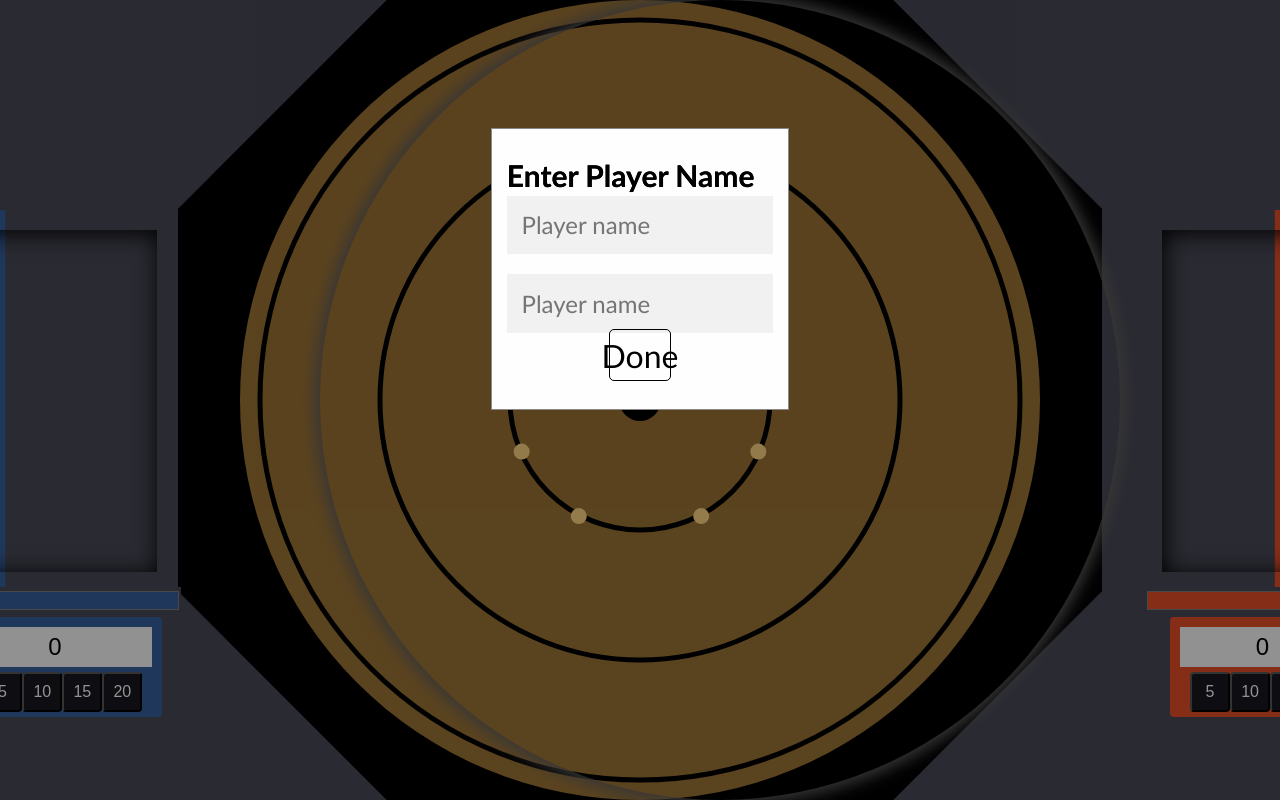
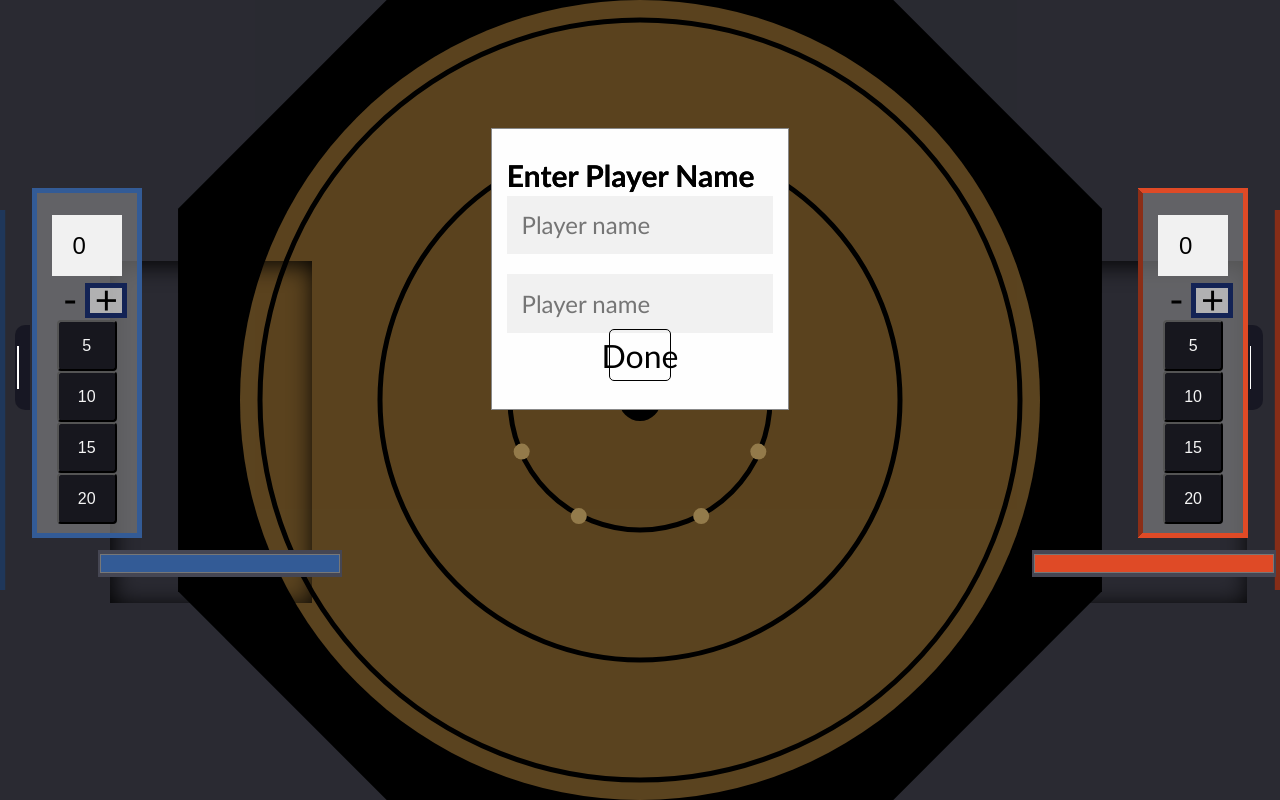
Before and after one commit to BenjiDalton/crokinole-game, an Angular app: page / in a window 1280 px wide. Built offline with nearby package versions, Linux system fonts and the light colour scheme.

Commit message:
scoreboard added to side of piece container

```diff
--- a/src/app/app.component.html
+++ b/src/app/app.component.html
@@ -18,9 +18,9 @@
 			{{ notification.message }}
 		</div>
 	</div>
+	<app-world></app-world>
 	<div class="game-area">
 		<!-- <div class="new-game-button" (click)="newGame()">new game</div> -->
-		<app-world></app-world>
 		<canvas #gameArea class="game-canvas"></canvas>
 	</div>
 </div>
--- a/src/app/services/game-state.service.ts
+++ b/src/app/services/game-state.service.ts
@@ -57,8 +57,6 @@ export class GameStateService {
 			});
 	}
 	public newGame(): void {
-		console.log("new game")
-		console.log(this._players)
 		const playerNames = Object.keys(this._players);
 		const randomIndex = Math.floor(Math.random() * playerNames.length);
 		const randomPlayerName = playerNames[randomIndex];
@@ -80,9 +78,7 @@ export class GameStateService {
 		this._gameStateMessage.next([message, notificationColor]);
 	}
 	private sendCurrentPlayer(playerID: string, player: PlayerComponent): void {
-		console.log(playerID, player)
 		this._activePlayer.next([playerID, player]);
-		console.log(this._activePlayer)
 	}
 	public get players(): any {
 		return this._players;
--- a/src/app/services/physics.service.ts
+++ b/src/app/services/physics.service.ts
@@ -1,5 +1,5 @@
 import { Injectable } from '@angular/core';
-import { Body, Collision, Composite, Detector, Engine, Events, Mouse, MouseConstraint, Pairs, Render, Runner } from 'matter-js';
+import { Body, Collision, Composite, Detector, Engine, Events, Mouse, MouseConstraint, Pair, Pairs, Render, Runner } from 'matter-js';
 import { WorldComponent } from '../world/world.component';
 import { Subject } from 'rxjs';
 
@@ -58,8 +58,7 @@ export class PhysicsService {
 		this.handlePlayersTurn();
 	}
 
-  	constructor() {
-	}
+  	constructor() {}
 
 	private setupEngine(): void {
 		this.engine.gravity.y = 0;
@@ -76,7 +75,6 @@ export class PhysicsService {
                 }
             }
         });
-
 		Composite.add(this.engine.world, this.mouseConstraint);
 	}
 	public addBody(body: Body | Body[]): void {
@@ -160,6 +158,29 @@ export class PhysicsService {
 
 	}
 	private handlePlayersTurn(): void {
+		const scores: { [key: string]: number } = {
+			'p1': 0,
+			'p2': 0
+		  };
+
+		let activeCollisions: any[] = [];
+
+		Events.on(this.engine, 'collisionStart', event => {
+			// Collect all active collisions
+			const lastCollisions: { [key: string]: Pairs | null } = {};
+			let pairs = event.pairs;
+			for ( let i = 0, j = pairs.length; i != j; ++i ) {
+				let pair = pairs[i];
+				for ( let playerID of ['p1', 'p2'] ) {
+					if ( !pair.bodyA.label.includes('peg') && !pair.bodyB.label.includes('peg') ) {
+						if (lastCollisions[playerID] !== pair) {
+							lastCollisions[playerID] = pair;
+						}
+						activeCollisions.push([pair.bodyA, pair.bodyB]);
+					}
+				}
+			}
+		});
 		let collisionInfo: null | { body: any; timestamp: number; } = null;
 		Events.on(this.mouseConstraint, "enddrag", event => {
 			if ( this._activePiece === event.body ) {
@@ -167,11 +188,38 @@ export class PhysicsService {
 					body: event.body,
 					timestamp: performance.now()
 				};
-				// setTimeout(() => {
-				// 		this.determineScore();
-				// 	}, 5000);
 
-				this._playerTurnOver.next(true);
+				activeCollisions = [];
+				setTimeout(() => {
+					// for ( let collision of activeCollisions ) {
+					// 	console.log("collision: ", collision)
+					// }
+					// console.log("active collisions: ", activeCollisions)
+					// let scoreCollision = activeCollisions[activeCollisions.length - 1];
+					// console.log('score collision', scoreCollision)
+					// scoreCollision
+					// Process the collected active collisions and determine the score
+					// for ( const pairs of activeCollisions ) {
+					// 	for ( let i = 0, j = activeCollisions.length; i < j; ++i ) {
+
+					// 	}
+					// 	console.log(pairs)
+
+					//   for (let [playerID, score] of Object.entries(scores)) {
+					// 	for (let [circle, points] of Object.entries({ 'outerCircle': 5, 'middleCircle': 10, 'innerCircle': 15, 'boardCenter': 20 })) {
+					// 	  if ( pairs.bodyA.label.includes(circle) && pair.bodyB.label.includes(playerID) ) {
+					// 		// Increase the player's score accordingly
+					// 		scores[playerID] += points;
+					// 		console.log(pair.bodyB.label, ' in ', circle, ' for ', points, ' points ');
+					// 		console.log('Player', playerID, 'score:', scores[playerID]);
+					// 	  }
+					// 	}
+					//   }
+					// }
+					// this.determineScore();
+					this._playerTurnOver.next(true);
+				}, 5000);
+
 			}
 		});
 		Events.on(this.engine, 'collisionStart', event => {
@@ -193,13 +241,6 @@ export class PhysicsService {
 					}
 				return;
 				}
-				// else {
-				// 	console.log("Invalid move. You must hit the other player's pieces first");
-				// 	setTimeout(() => {
-				// 		this.removeBody(pair.bodyB);
-
-				// 	}, 5000);
-				// }
 			}
 		});
 
@@ -211,6 +252,29 @@ export class PhysicsService {
 		}
 	}
 	public determineScore(): void {
+		const scores: { [key: string]: number} = {
+			'p1': 0,
+			'p2': 0
+		}
+		const lastCollisions: { [key: string]: Pairs | null } = {};
+		Events.on(this.engine, 'collisionActive', event => {
+			let pairs = event.pairs;
+
+			for ( let i = 0, j = pairs.length; i != j; ++i ) {
+				let pair = pairs[i];
+				for ( let [playerID, score] of Object.entries(scores) ) {
+					for ( let [circle, points] of Object.entries({'boardCenter': 20,'innerCircle': 15, 'middleCircle': 10, 'outerCircle': 5 }) ) {
+						if ( pair.bodyA.label.includes(circle) && pair.bodyB.label.includes(playerID) ) {
+							if (lastCollisions[playerID] !== pair) {
+								lastCollisions[playerID] = pair;
+							}
+							console.log('last collision: ', lastCollisions)
+						}
+					}
+				}
+			}
+		});
+
 		// const scores: { [key: string]: number} = {
 		// 	'p1': 0,
 		// 	'p2': 0
--- a/src/app/world/world.component.html
+++ b/src/app/world/world.component.html
@@ -1,27 +1,41 @@
-<div class="piece-container" style="left: 15%;">
+<div class="piece-container piece-container-left">
 	<p> {{ gameState.players.p1.name }} </p>
-	<div class="piece-container-shadow" style="left: 13%;"></div>
+	<div class="piece-container-shadow"></div>
 	<div><input id="p1" type="color" value="#335B96" (change)="updatePlayerColor('p1', $event.target)"></div>
-	<div class="score-counter" style="left: 16.5%;" [style.background-color]="playerOneColor">
+	<div class="score-counter open" [style.border-color]="playerOneColor" id="p1ScoreCounter">
+		<div class="view-button" (click)="toggleScoreCounter('p1ScoreCounter')"></div>
 		<input type="number" id="p1Score" value="0">
+		<label class="switch">
+			<input type="checkbox" id="p1Checkbox" [checked]="p1PlusMinus" (click)="toggleCheckbox('p1Checkbox')">
+			<span class="slider"></span>
+			<span class="label" style="left: 20%;">-</span>
+			<span class="label" style="left: 60%;">+</span>
+		</label>
 		<br>
-		<button class="button" (click)="updateScore('p1Score', 5)">5</button>
-		<button class="button" (click)="updateScore('p1Score', 10)">10</button>
-		<button class="button" (click)="updateScore('p1Score', 15)">15</button>
-		<button class="button" (click)="updateScore('p1Score', 20)">20</button>
+		<button class="points-button" (click)="updateScore('p1Score', 5)">5</button>
+		<button class="points-button" (click)="updateScore('p1Score', 10)">10</button>
+		<button class="points-button" (click)="updateScore('p1Score', 15)">15</button>
+		<button class="points-button" (click)="updateScore('p1Score', 20)">20</button>
 	</div>
 </div>
-<div class="piece-container" style="right: 15%;">
+<div class="piece-container piece-container-right">
 	<p> {{ gameState.players.p2.name }} </p>
-	<div class="piece-container-shadow" style="right: 13%;"></div>
+	<div class="piece-container-shadow"></div>
 	<div><input id="p2" type="color" value="#DF4A26" (change)="updatePlayerColor('p2', $event.target)"></div>
-	<div class="score-counter" style="left: 16.5%;" [style.background-color]="playerTwoColor">
+	<div class="score-counter open" [style.border-color]="playerTwoColor" id="p2ScoreCounter">
+		<div class="view-button" (click)="toggleScoreCounter('p2ScoreCounter')"></div>
 		<input type="number" id="p2Score" value="0">
+		<label class="switch">
+			<input type="checkbox" id="p2Checkbox" [checked]="p2PlusMinus" (click)="toggleCheckbox('p2Checkbox')">
+			<span class="slider"></span>
+			<span class="label" style="left: 20%;">-</span>
+			<span class="label" style="left: 60%;">+</span>
+		</label>
 		<br>
-		<button class="button" (click)="updateScore('p2Score', 5)">5</button>
-		<button class="button" (click)="updateScore('p2Score', 10)">10</button>
-		<button class="button" (click)="updateScore('p2Score', 15)">15</button>
-		<button class="button" (click)="updateScore('p2Score', 20)">20</button>
+		<button class="points-button" (click)="updateScore('p2Score', 5)">5</button>
+		<button class="points-button" (click)="updateScore('p2Score', 10)">10</button>
+		<button class="points-button" (click)="updateScore('p2Score', 15)">15</button>
+		<button class="points-button" (click)="updateScore('p2Score', 20)">20</button>
 	</div>
 </div>
-<div class="board-shadow"></div>
+<!-- <div class="board-shadow"></div> -->
--- a/src/app/world/world.component.scss
+++ b/src/app/world/world.component.scss
@@ -1,19 +1,21 @@
 .piece-container {
     position: absolute;
+    display: flex;
     width: 10.8%;
     height: 44.5%;
-    top: 31%;
+    top: 25%;
     background-color: transparent;
     text-align: center;
     justify-content: center;
     pointer-events: none;
+    z-index: 1;
 
     .piece-container-shadow {
         position: absolute;
         height: 342px;
-        top: 13%;
+        top: 17%;
         width: 202px;
-        left: 13%;
+        left: 4%;
         background-color: transparent;
         box-shadow: inset 2px 3px 25px #000000;
         pointer-events: none;
@@ -34,45 +36,100 @@
         background: #454653;
         inline-size: 244px;
         block-size: 27px;
-        bottom: 20%;
-        left: 5%;
+        bottom: -6%;
+        left: -5%;
         pointer-events: all;
     }
 
     .score-counter {
         position: absolute;
         display: flex;
-        flex-direction: row;
+        flex-direction: column;
         justify-content: center;
         align-items: center;
-        width: 200px;
-        height: 100px;
-        background-color: rgb(0, 0, 0);
-        bottom: 2%;
-        border-radius: 4px;
         text-align: center;
+        width: 100px;
+        height: 340px;
+        background-color: transparent;
+        bottom: 5%;
+        border: none;
 
         input[type=number] {
             position: absolute;
-            width: 80%;
-            height: 20%;
+            width: 60%;
+            height: 15%;
             top: 5%;
             padding: 5%;
             margin: 5px 0 22px 0;
             border: none;
             text-align: center;
+            align-items: center;
+            justify-content: center;
             background: #f1f1f1;
             font-size: 24px;
         }
-        .button {
+
+        .switch {
+            position: absolute;
+            display: flex;
+            height: 10%;
+            width: 80%;
+            top: 26%;
+            align-items: center;
+            justify-content: center;
+            pointer-events: all;
+            :hover {
+                cursor: pointer;
+            }
+            .slider {
+                position: absolute;
+                height: 100%;
+                width: 100%;
+                cursor: pointer;
+                -webkit-transition: .4s;
+                transition: .4s;
+            }
+            .label {
+                position: absolute;
+                display: block;
+                text-align: center;
+                font-size: 40px;
+            }
+            .slider:after {
+                position: absolute;
+                content: "";
+                height: 75%;
+                left: 48%;
+                top: 4%;
+                width: 40%;
+                background-color: rgba(255, 255, 255, 0.5);
+                transition: 0.4s;
+                border: 5px solid rgb(19, 35, 85);
+            }
+        }
+
+          /* Hide default HTML checkbox */
+        .switch input {
+            display: none;
+            opacity: 0;
+            width: 0;
+            height: 0;
+        }
+
+        input:not(:checked) + .slider:after {
+            -webkit-transform: translateX(-85%);
+            -ms-transform: translateX(-85%);
+            transform: translateX(-85%);
+        }
+        .points-button {
             position: relative;
             display: flex;
             align-items: center;
             justify-content: center;
-            width: 20%;
-            height: 40%;
+            width: 60%;
+            height: 15%;
+            top: 2%;
             background-color: rgb(23, 23, 30);
-            top: 25%;
             border-radius: 4px;
             text-align: center;
             color: whitesmoke;
@@ -80,12 +137,101 @@
             -webkit-user-select: none;
             user-select: none;
             pointer-events: all;
-            z-index: 995;
         }
-        .button:hover {
+        .points-button:hover {
             cursor: pointer;
             background-color: rgb(148, 148, 148);
         }
+        .view-button {
+            position: relative;
+            display: flex;
+            align-items: center;
+            justify-content: center;
+            width: 15%;
+            height: 25%;
+            background-color: rgba(12, 12, 26, 0.6);
+            top: 34%;
+            -webkit-user-select: none;
+            user-select: none;
+            pointer-events: all;
+            visibility: visible;
+            opacity: 1;
+        }
+        .view-button::before {
+            content: "";
+            width: 10%;
+            height: 50%;
+            background-color: white;
+            position: absolute;
+            top: 25%;
+            left: 2px;
+        }
+        .view-button:hover {
+            cursor: pointer;
+        }
+    input[type=number],
+    .points-button,
+    .label,
+    .slider:after {
+        opacity: 0;
+    }
+    &.open {
+        opacity: 1;
+        border-right-style: inset;
+        border-right-color: transparent;
+        border: 5px solid;
+        background-color: rgba(141, 141, 141, 0.577);
+
+        input[type=number],
+        .points-button,
+        .label,
+        .slider:after {
+            opacity: 1;
+        }
+    }
+    }
+
+}
+
+.piece-container-left {
+    left: 8.2%;
+    .score-counter {
+        left: -4%;
+        transition: left 0.5s ease;
+        .view-button {
+            left: -59%;
+            border-top-left-radius: 10px;
+            border-bottom-left-radius: 10px;
+        }
+    &.open {
+        left: -53%;
+        border-right-style: inset;
+        border-right-color: transparent;
+        .view-button {
+            left: -64%;
+        }
+    }
+    }
+}
+.piece-container-right {
+    right: 8%;
+    .score-counter {
+        right: -4%;
+        transition: right 0.5s ease;
+
+        .view-button {
+            right: -55%;
+            border-top-right-radius: 10px;
+            border-bottom-right-radius: 10px;
+        }
+    &.open {
+        right: -51%;
+        border-left-style: inset;
+        border-left-color: transparent;
+        .view-button {
+            right: -62%;
+        }
+    }
     }
 }
 
--- a/src/app/world/world.component.ts
+++ b/src/app/world/world.component.ts
@@ -24,9 +24,18 @@ export class WorldComponent implements AfterViewInit {
 	private boardCenterActiveColor = '#CE3D00'
 	private changePlayerSubscription: Subscription;
 	private activePiece: any;
+	public checkboxStatus = true;
+	public p1PlusMinus = true;
+	public p2PlusMinus = true;
 
-	constructor(private physicsService: PhysicsService, public gameState: GameStateService) {
-	}
+	constructor(private physicsService: PhysicsService, public gameState: GameStateService) { }
+
+	/*
+	Goals:
+	- score container on the left and right side of player1 and 2 respectively
+	- switch button for addition and subtraction of scores
+	- button to hide and show the score container
+	*/
 
 	ngAfterViewInit(): void {
 		this.changePlayerSubscription = this.gameState.activePlayer.subscribe(result => {
@@ -42,6 +51,18 @@ export class WorldComponent implements AfterViewInit {
 			this.physicsService.activePiece = this.createGamePiece(playerID, this.width / 2, this.height / 1.3);
 		});
 	}
+
+	public toggleScoreCounter(counterID: string): void {
+		let scoreCounter = document.getElementById(counterID);
+		scoreCounter?.classList.toggle('open');
+	}
+	public toggleCheckbox(checkboxID: string): void {
+		if ( checkboxID.includes('p1') ) {
+			this.p1PlusMinus = !this.p1PlusMinus;
+		} else if ( checkboxID.includes('p2') ) {
+			this.p2PlusMinus = !this.p2PlusMinus;
+		}
+	}
 	public create(): void {
 		this.generateGameBorders();
 		this.generateBoard();
@@ -54,7 +75,9 @@ export class WorldComponent implements AfterViewInit {
 			label: 'boardRails',
 			isSensor: true,
 			isStatic: true,
-			render: { fillStyle: 'black' }
+			render: {
+				fillStyle: 'black'
+			}
 		};
 		const boardInsideOptions: Matter.IChamferableBodyDefinition = {
 			isSensor: true,
@@ -118,8 +141,7 @@ export class WorldComponent implements AfterViewInit {
 			label: 'peg',
 			isStatic: true,
 			render: {
-			fillStyle:
-			this.normalPegState
+				fillStyle: this.normalPegState
 			}
 		};
 		/*
@@ -161,18 +183,17 @@ export class WorldComponent implements AfterViewInit {
 		}
 	}
 	public assignPlayerPieces(): void {
-		for (let [playerID, player] of Object.entries(this.gameState.players)) {
+		for ( let [playerID, player] of Object.entries(this.gameState.players) ) {
 			this.generateGamePieces(playerID, player);
 		}
-		return
 	}
 	private generateGamePieces(playerID: string, player: any): void {
 		let xStart = 250;
-		if (playerID === 'p2') {
+		if ( playerID === 'p2' ) {
 			xStart += 1500;
 		};
 		let yStart = 660;
-		for (let i = 1; i < 6; i++) {
+		for ( let i = 1; i < 6; i++ ) {
 			player.pieces.push(this.createGamePiece(playerID, xStart, yStart - 10 * i));
 		};
 		player.pieces.forEach((body: Body) => {
@@ -194,7 +215,12 @@ export class WorldComponent implements AfterViewInit {
 	public updateScore(elementID: string, value: any): void {
 		const inputElement = document.getElementById(elementID) as HTMLInputElement;
 		const currentValue = parseInt(inputElement.value);
-		inputElement.value = currentValue + value;
+		if ( elementID.includes('p1') ) {
+			this.p1PlusMinus === true ? inputElement.value = (currentValue + value).toString() : inputElement.value = (currentValue - value).toString();
+		}
+		if ( elementID.includes('p2') ) {
+			this.p2PlusMinus === true ? inputElement.value = (currentValue + value).toString() : inputElement.value = (currentValue - value).toString();
+		}
 	}
 	public updatePlayerColor(playerID: string, target: any): void {
 		if ( playerID === 'p1' ) {
```
Lines whose indentation alone changed are shown as unchanged.
